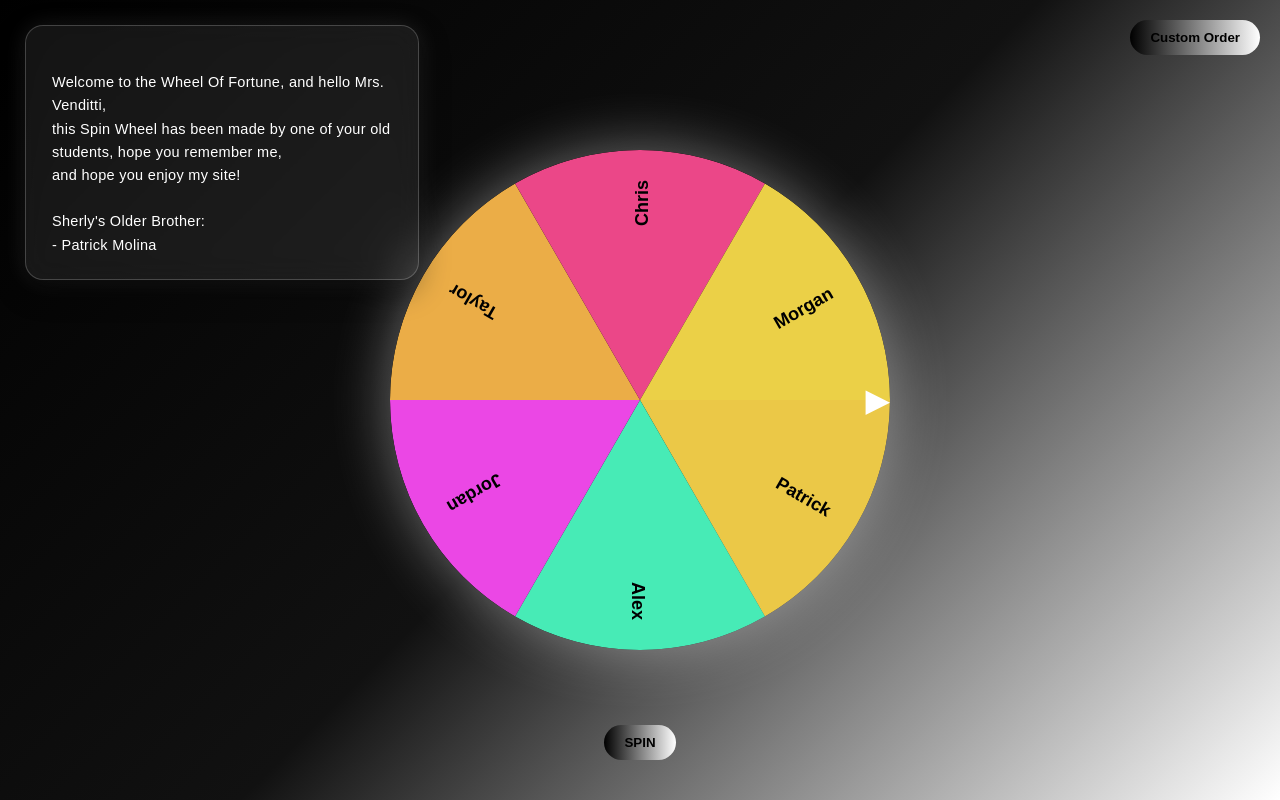
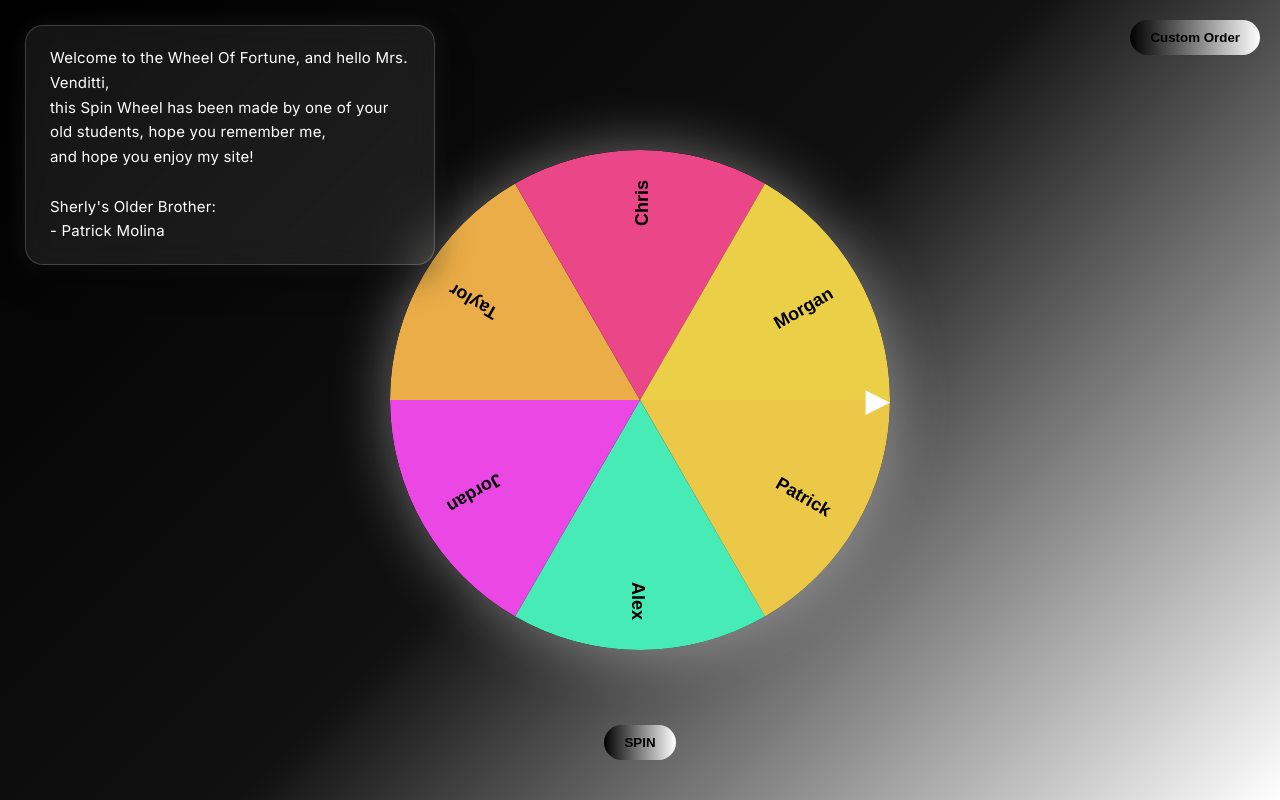
Before and after one commit to Patrickmango49/customwheel, a plain HTML site: page index.html in a window 1280 px wide. Drawn offline with Linux system fonts and the light colour scheme.

Commit message:
Update index.html

```diff
--- a/index.html
+++ b/index.html
@@ -3,6 +3,7 @@
 <head>
 <meta charset="UTF-8">
 <title>Ordered Spin Wheel</title>
+    <link href="https://fonts.googleapis.com/css2?family=Inter:wght@400;500;600&display=swap" rel="stylesheet">
 <style>
 body {
     margin: 0;
@@ -54,29 +55,30 @@ button:hover {
     color: white;
 }
 
-/* Simple message box (edit manually in code) */
 .customMessage {
     position: absolute;
     top: 25px;
     left: 25px;
-    max-width: 340px;
-    padding: 22px 26px;
+    max-width: 360px;
+    padding: 20px 24px;
     border-radius: 18px;
 
     background: rgba(255, 255, 255, 0.08);
     backdrop-filter: blur(14px);
     -webkit-backdrop-filter: blur(14px);
 
-    border: 1px solid rgba(255, 255, 255, 0.2);
+    border: 1px solid rgba(255, 255, 255, 0.18);
     box-shadow:
-        0 10px 30px rgba(0, 0, 0, 0.4),
-        0 0 25px rgba(255, 255, 255, 0.1);
+        0 12px 35px rgba(0, 0, 0, 0.45),
+        0 0 25px rgba(255, 255, 255, 0.08);
 
     color: white;
-    font-weight: 500;
-    font-size: 14.5px;
-    line-height: 1.6;
-    letter-spacing: 0.3px;
+    font-family: 'Inter', sans-serif;
+    font-weight: 400;
+    font-size: 15px;
+    line-height: 1.65;
+    letter-spacing: 0.2px;
+
     white-space: pre-line;
 }
 </style>
@@ -84,8 +86,7 @@ button:hover {
 <body>
 
 <!-- EDIT THIS TEXT MANUALLY IN THE CODE -->
-<div class="customMessage">
-    Welcome to the Wheel Of Fortune, and hello Mrs. Venditti,
+<div class="customMessage">Welcome to the Wheel Of Fortune, and hello Mrs. Venditti,
     this Spin Wheel has been made by one of your old students, hope you remember me,
     and hope you enjoy my site!
 
```
